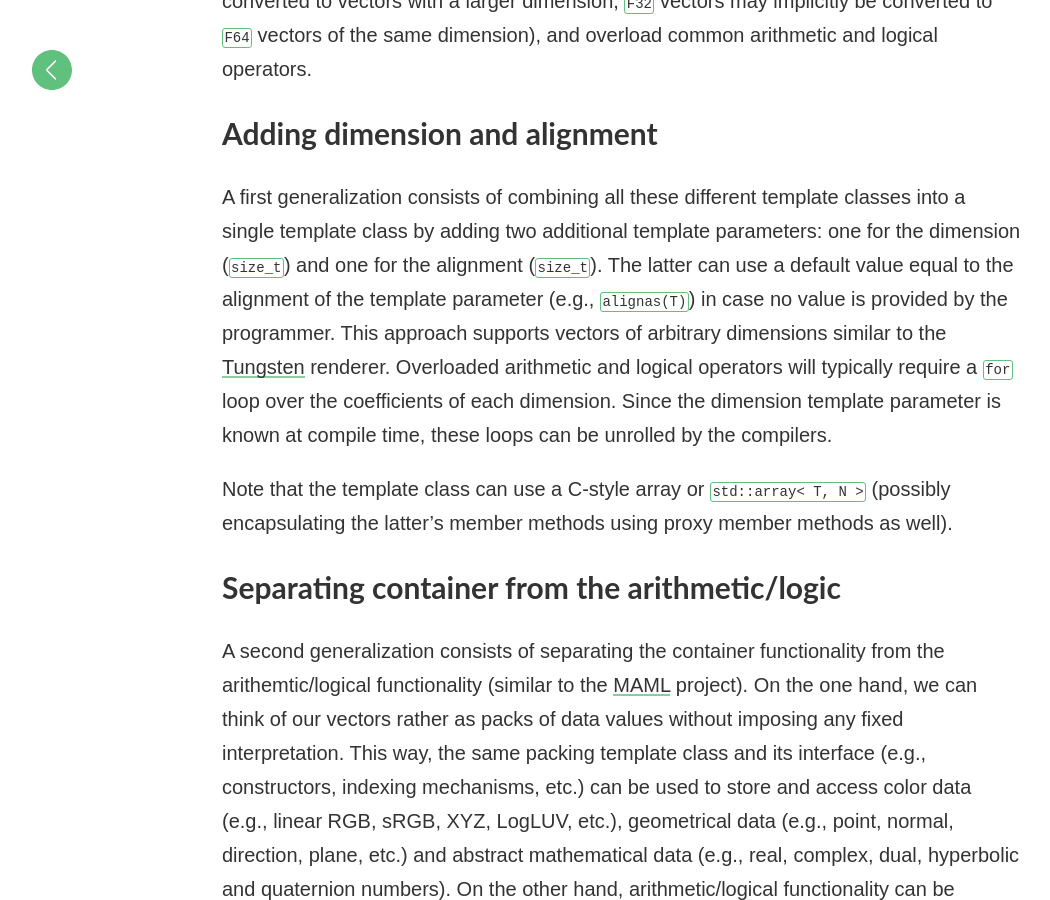
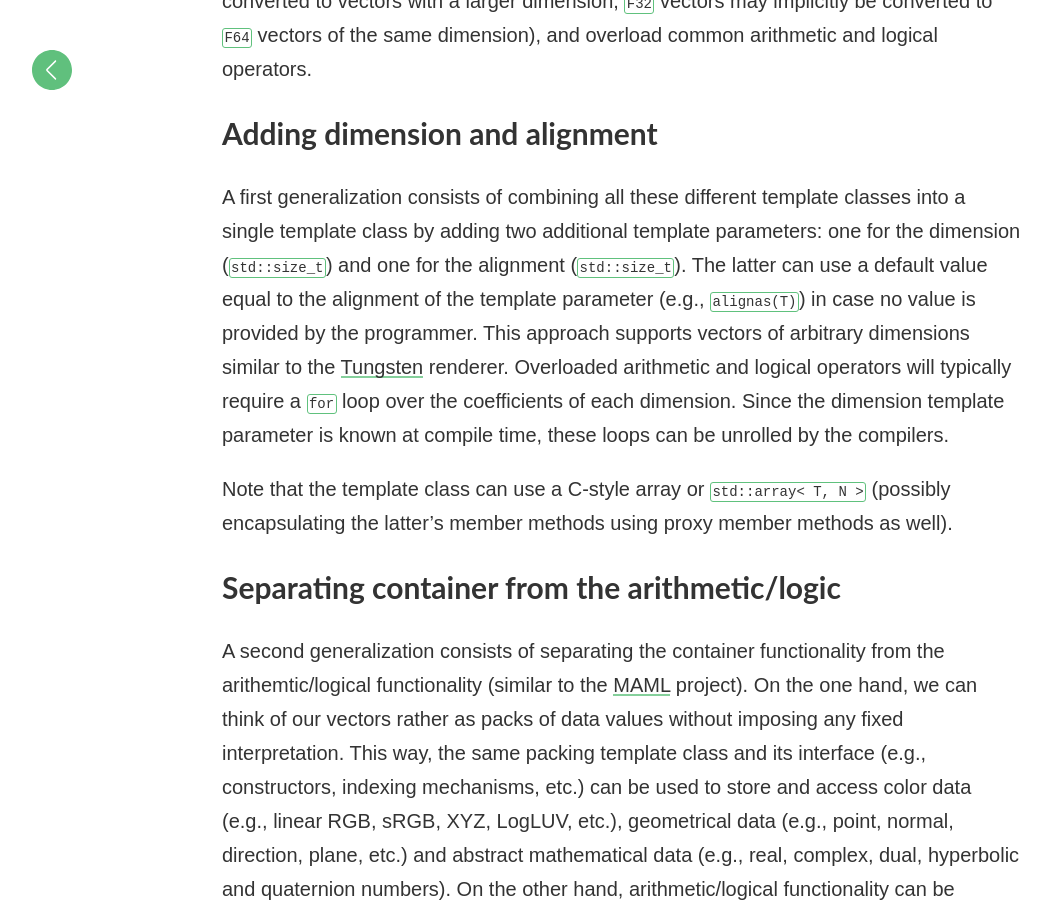
Before and after one commit to matt77hias/Blog, a Jekyll site: the page built from _posts/2018-08-08-the-constructible-array.md, in a window 1280 px wide and 900 px high, scrolled down 498 px. Shown: the whole window, without its empty margins (18-1068 px from the left). Built offline with Jekyll 4.4.1, drawn with Linux system fonts in a browser that asks for light colours; comment, search, counter and statistics services are not loaded.

Commit message:
Update 2018-08-08-the-constructible-array.md

````diff
--- a/_posts/2018-08-08-the-constructible-array.md
+++ b/_posts/2018-08-08-the-constructible-array.md
@@ -12,7 +12,7 @@ Originally, we used separate template classes for vectors of different dimension
 
 # Adding dimension and alignment
 
-A first generalization consists of combining all these different template classes into a single template class by adding two additional template parameters: one for the dimension (`size_t`) and one for the alignment (`size_t`). The latter can use a default value equal to the alignment of the template parameter (e.g., `alignas(T)`) in case no value is provided by the programmer. This approach supports vectors of arbitrary dimensions similar to the [Tungsten](https://github.com/tunabrain/tungsten/blob/master/src/core/math/Vec.hpp) renderer. Overloaded arithmetic and logical operators will typically require a `for` loop over the coefficients of each dimension. Since the dimension template parameter is known at compile time, these loops can be unrolled by the compilers.
+A first generalization consists of combining all these different template classes into a single template class by adding two additional template parameters: one for the dimension (`std::size_t`) and one for the alignment (`std::size_t`). The latter can use a default value equal to the alignment of the template parameter (e.g., `alignas(T)`) in case no value is provided by the programmer. This approach supports vectors of arbitrary dimensions similar to the [Tungsten](https://github.com/tunabrain/tungsten/blob/master/src/core/math/Vec.hpp) renderer. Overloaded arithmetic and logical operators will typically require a `for` loop over the coefficients of each dimension. Since the dimension template parameter is known at compile time, these loops can be unrolled by the compilers.
 
 Note that the template class can use a C-style array or `std::array< T, N >` (possibly encapsulating the latter's member methods using proxy member methods as well).
 
@@ -244,7 +244,7 @@ Try it online:
 * [Godbolt](https://tinyurl.com/ybb2lhmn): note the "aggressive" folding of methods in the assembly code :-)
 
 ```c++
-template< typename T, size_t N >
+template< typename T, std::size_t N >
 std::ostream& operator<<(std::ostream& os, const std::array< T, N >& a) {
     for (auto i : a) {
 		os << i << ' ';
````
